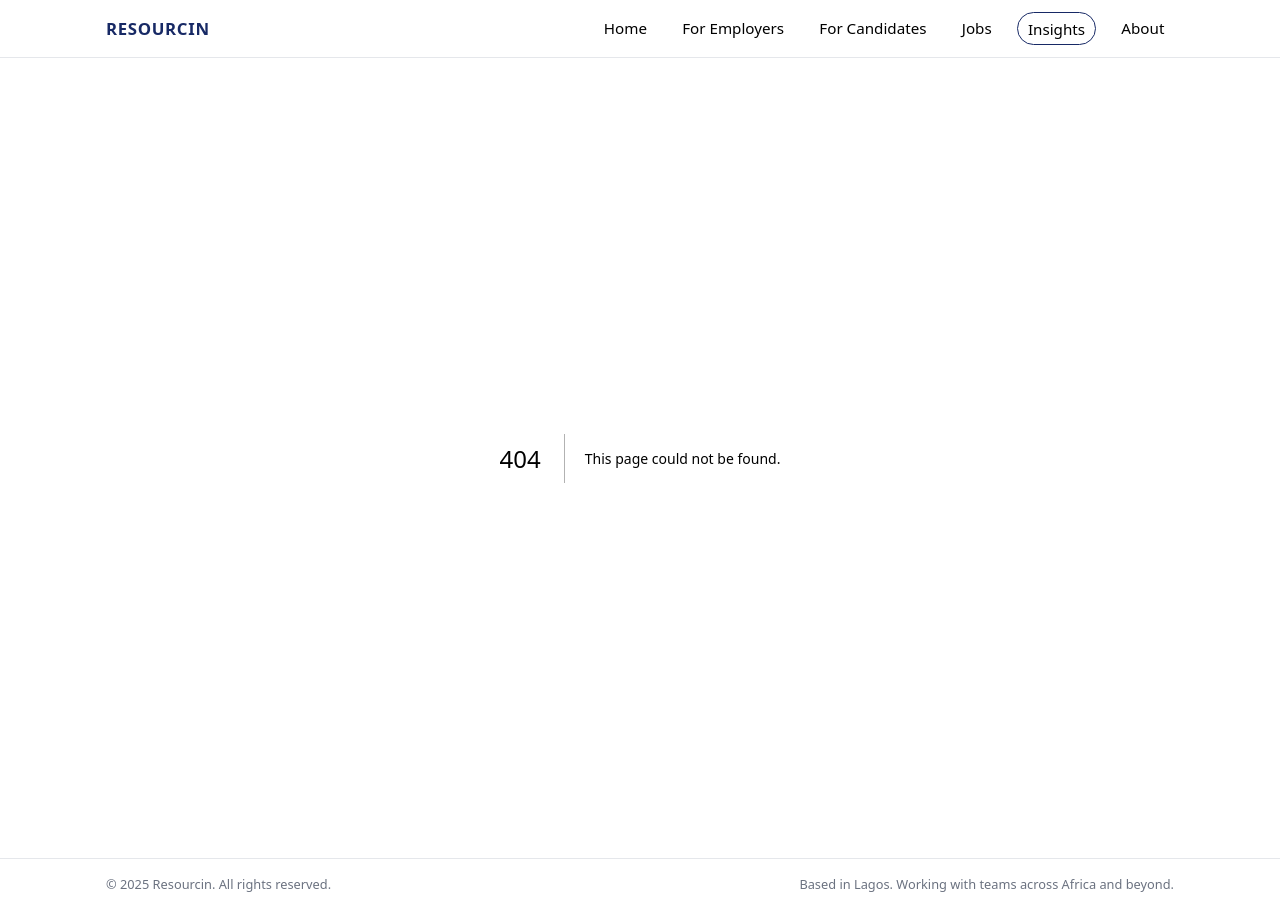
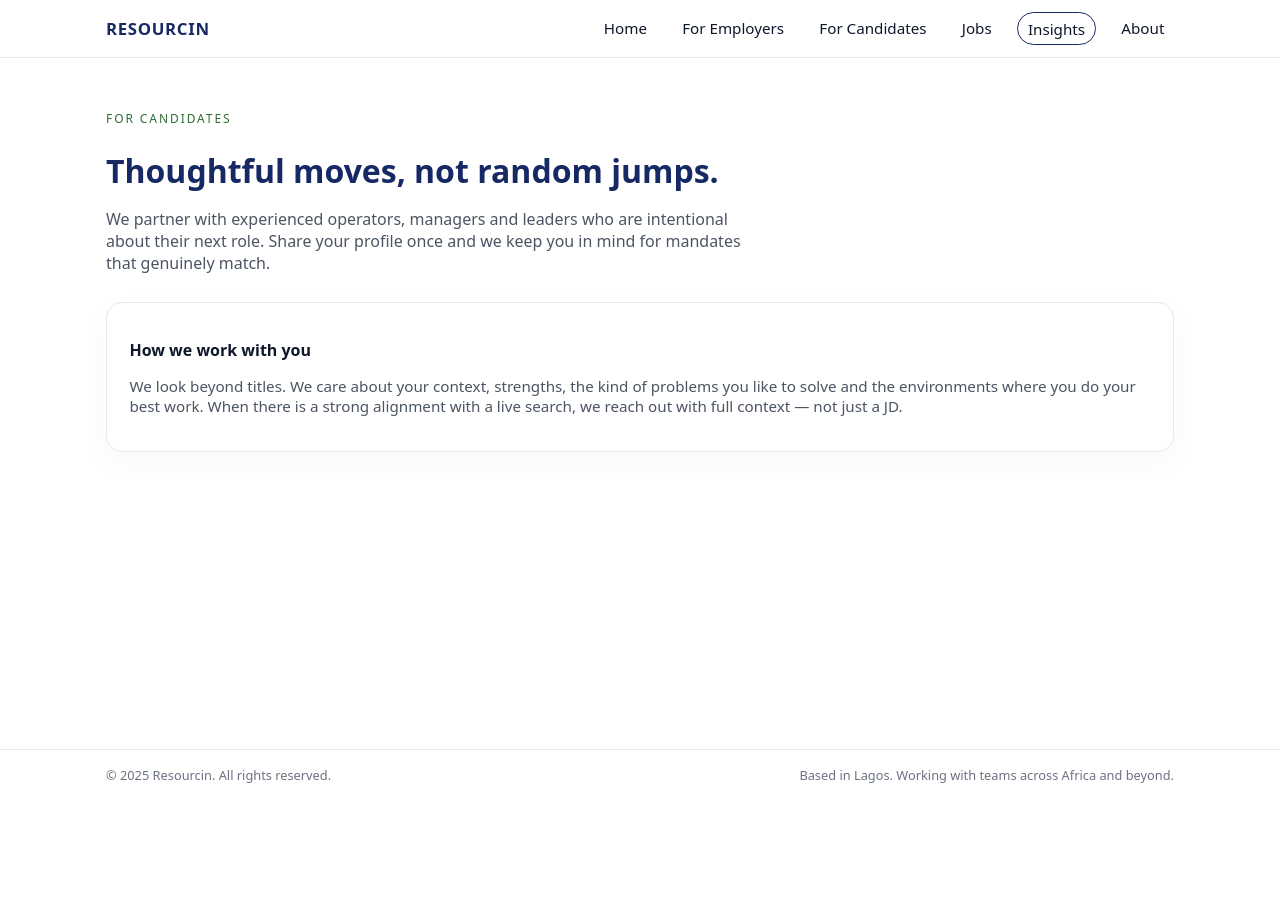
Before and after one commit to xieph-hub/resourcin-site, a Next.js app: page /for-candidates in a window 1280 px wide. Before the commit this address had no page. After the commit the page ends 800 px from the top, so only its background shows below. Built offline with nearby package versions, Linux system fonts and the light colour scheme.

Commit message:
Create page.js

```diff
--- /dev/null
+++ b/app/for-candidates/page.js
@@ -0,0 +1,27 @@
+export const metadata = {
+  title: "For Candidates | Resourcin",
+};
+
+export default function ForCandidatesPage() {
+  return (
+    <div className="page-wrapper">
+      <p className="page-eyebrow">For candidates</p>
+      <h1 className="page-title">Thoughtful moves, not random jumps.</h1>
+      <p className="page-lede">
+        We partner with experienced operators, managers and leaders who are
+        intentional about their next role. Share your profile once and we keep
+        you in mind for mandates that genuinely match.
+      </p>
+
+      <div className="card">
+        <h3 className="card-title">How we work with you</h3>
+        <p className="card-body">
+          We look beyond titles. We care about your context, strengths, the kind
+          of problems you like to solve and the environments where you do your
+          best work. When there is a strong alignment with a live search, we
+          reach out with full context — not just a JD.
+        </p>
+      </div>
+    </div>
+  );
+}
```
